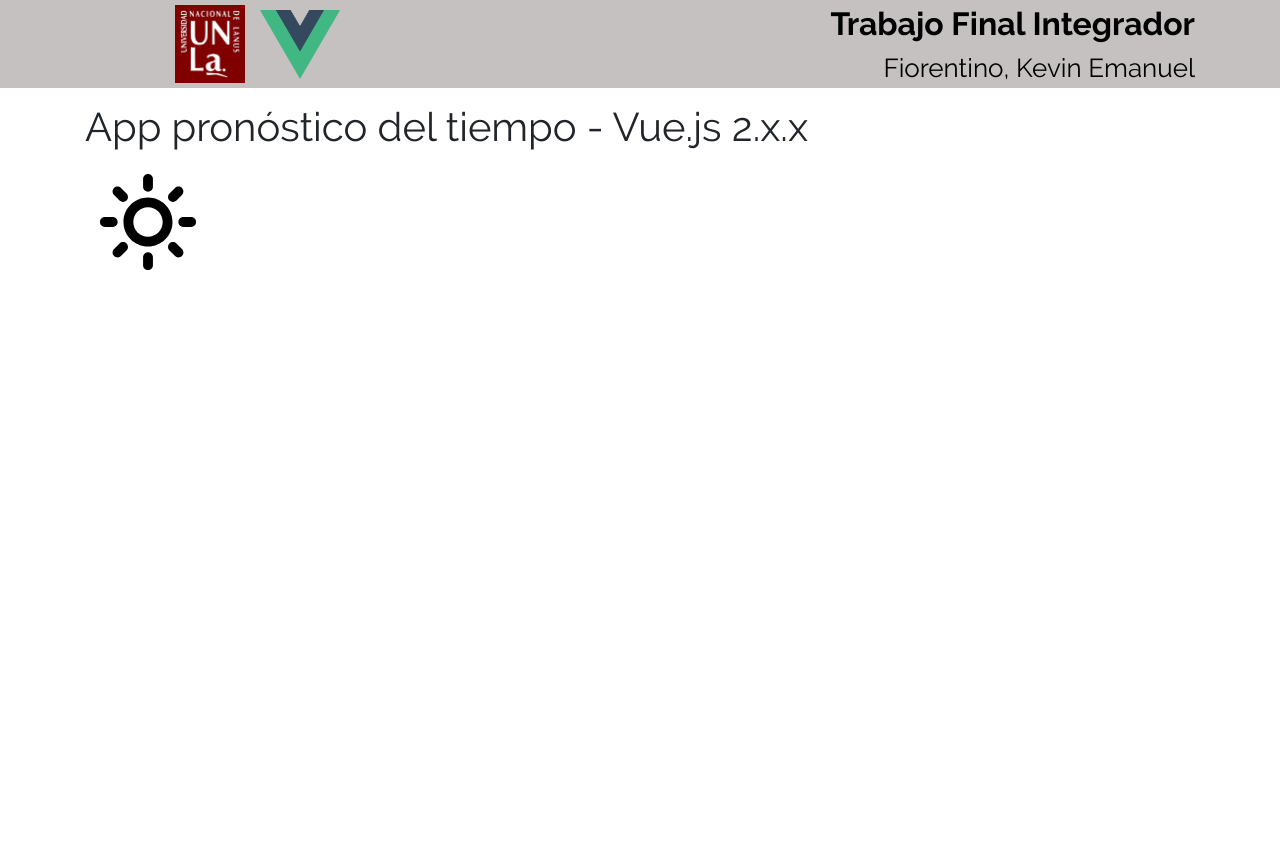
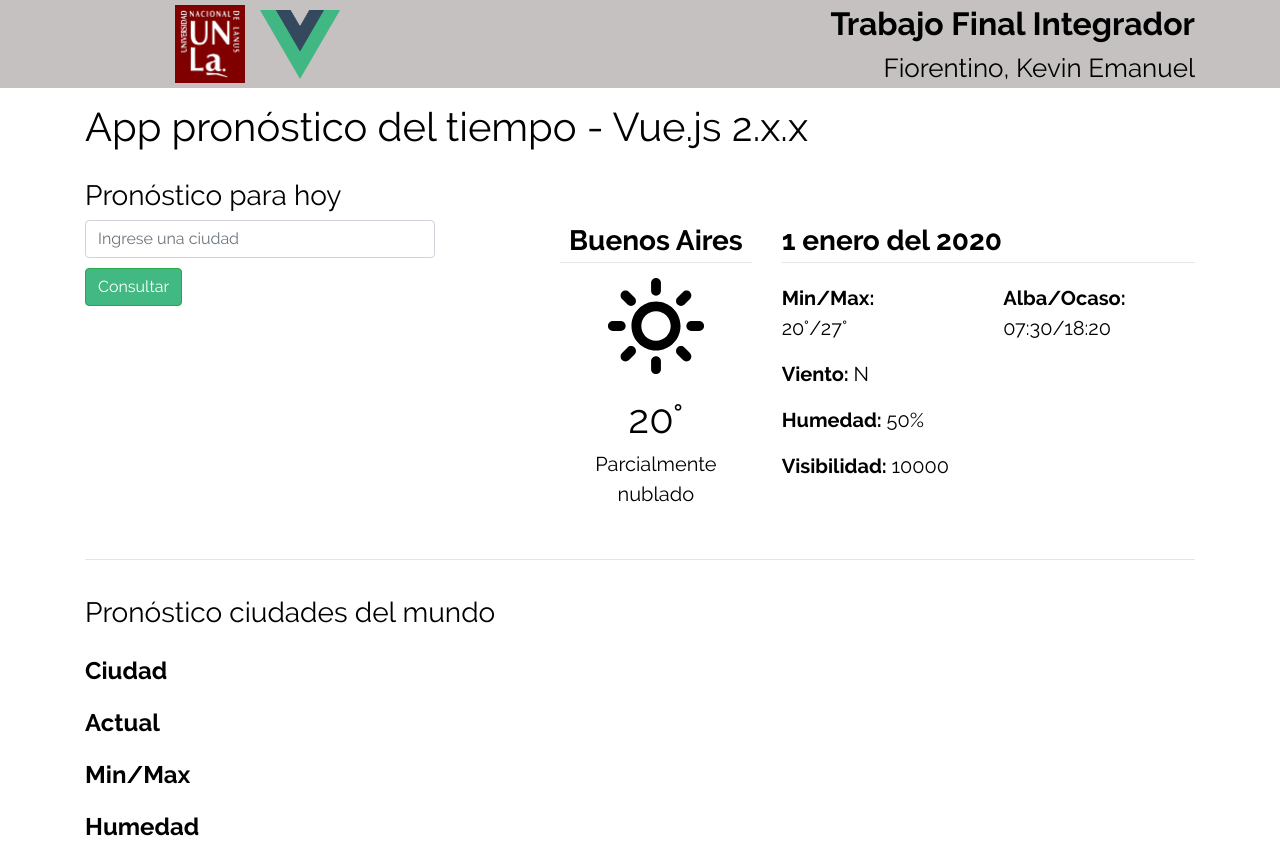
Before and after one commit to KevinFiorentino/web-tfi, a plain HTML site: page index.html in a window 1280 px wide. Before the commit the page ends 800 px from the top, so only its background shows below. Drawn offline with nearby package versions, Linux system fonts and the light colour scheme.

Commit message:
maqueta web clima

```diff
--- a/assets/css/style.css
+++ b/assets/css/style.css
@@ -26,8 +26,19 @@ header {
 }
 
 h1 {
+    color: black;
     padding-top: 15px;
     font-family: Raleway;
+}
+
+h2, h3 {
+    color: black;
+    padding-top: 20px;
+    font-family: Raleway;
+}
+
+.hr {
+    margin-top: 50px;
 }
 
 .img-v {
@@ -73,3 +84,72 @@ h1 {
 	bottom: 0;
     margin-bottom: 0;
 }
+
+#form-pronostico input {
+    font-family: Raleway;
+    color: black;
+}
+
+#form-pronostico input:focus {
+    box-shadow: 0 0 0 0.2rem #42b883;
+}
+
+
+#form-pronostico button {
+    font-family: Raleway;
+    background: #42b883;
+    margin-top: 10px;
+}
+
+.pronostico-hoy p {
+    color: black;
+    font-family: Raleway;
+    text-align: center;
+}
+
+.pronostico-info p {
+    color: black;
+    font-family: Raleway;
+    font-size: 20px;
+}
+
+.pronostico-hoy p:nth-child(1), .pronostico-info p:nth-child(1) {
+    font-weight: bold;
+    font-size: 20px;
+    margin-bottom: 0;
+}
+
+.pronostico-hoy > p:nth-child(1), .pronostico-info > p:nth-child(1) {
+    font-size: 28px;
+    border-bottom: 1px solid rgba(0,0,0,.1);
+}
+
+.info-clima {
+    margin-top: 20px;
+}
+
+.pronostico-hoy p ~ p {
+    font-size: 40px;
+    margin-bottom: 0;
+}
+
+.pronostico-hoy p:nth-child(2n) {
+    font-size: 20px;
+}
+
+.img-pronostico {
+    display: block;
+    margin-left: auto;
+    margin-right: auto;
+}
+
+.pronostico-ciudad {
+    margin-top: 15px;
+}
+
+.pronostico-ciudad p {
+    color: black;
+    font-family: Raleway;
+    font-weight: bold;
+    font-size: 24px;
+}
--- a/index.html
+++ b/index.html
@@ -49,15 +49,89 @@
 		<div class="container">
 			<div class="row">
 				<div class="col-lg-12 col-md-12 col-sm-12 col-xs-12">
+					<h1>App pronóstico del tiempo - Vue.js 2.x.x</h1>
+					<h3>Pronóstico para hoy</h3>
+				</div>
+			</div>
+			<div class="row">
+				<div class="col-lg-4 col-md-4 col-sm-4 col-xs-4">
+					<form id="form-pronostico" action="#">
+						<input class="form-control" type="text" name="ciudad" placeholder="Ingrese una ciudad">
+						<button class="btn btn-success">Consultar</button>
+					</form>
+				</div>
 
-					<div class="">
-						<h1>App pronóstico del tiempo - Vue.js 2.x.x</h1>
-						<img src="./assets/images/icons/01d.svg">
+				<div class="offset-lg-1 offset-md-1 offset-sm-1 offset-xs-1"></div>
+
+				<div class="col-lg-7 col-md-7 col-sm-7 col-xs-7">
+					<div class="row">
+
+						<div class="col-lg-4 col-md-4 col-sm-4 col-xs-4">
+							<div class="pronostico-hoy">
+								<p>Buenos Aires</p>
+								<img class="img-pronostico" src="./assets/images/icons/01d.svg">
+								<p>20°</p>
+								<p>Parcialmente nublado</p>
+							</div>
+						</div>
+
+						<div class="col-lg-8 col-md-8 col-sm-8 col-xs-8">
+							<div class="pronostico-info">
+								<p>1 enero del 2020</p>
+								<div class="row">
+									<div class="col-lg-6 col-md-6 col-sm-6 col-xs-6">
+										<div class="info-clima">
+											<p>Min/Max:</p>
+											<p>20°/27°</p>
+										</div>
+									</div>
+									<div class="col-lg-6 col-md-6 col-sm-6 col-xs-6">
+										<div class="info-clima">
+											<p>Alba/Ocaso:</p>
+											<p>07:30/18:20</p>
+										</div>
+									</div>
+								</div>
+								<p><strong>Viento: </strong>N</p>
+								<p><strong>Humedad: </strong>50%</p>
+								<p><strong>Visibilidad: </strong>10000</p>
+							</div>
+						</div>
+
 					</div>
+				</div>
+			</div>
 
+			<hr class="hr">
+
+		</div>
+
+
+
+		<div class="container">
+			<div class="row">
+				<div class="col-lg-12 col-md-12 col-sm-12 col-xs-12">
+					<h3>Pronóstico ciudades del mundo</h3>
+				</div>
+			</div>
+			<div class="row">
+				<div class="pronostico-ciudad">
+					<div class="col-lg-2 col-md-2 col-sm-2 col-xs-2">
+						<p>Ciudad</p>
+					</div>
+					<div class="col-lg-2 col-md-2 col-sm-2 col-xs-2">
+						<p>Actual</p>
+					</div>
+					<div class="col-lg-2 col-md-2 col-sm-2 col-xs-2">
+						<p>Min/Max</p>
+					</div>
+					<div class="col-lg-2 col-md-2 col-sm-2 col-xs-2">
+						<p>Humedad</p>
+					</div>
 				</div>
 			</div>
 		</div>
+
 	</main>
 
 </body>
```
